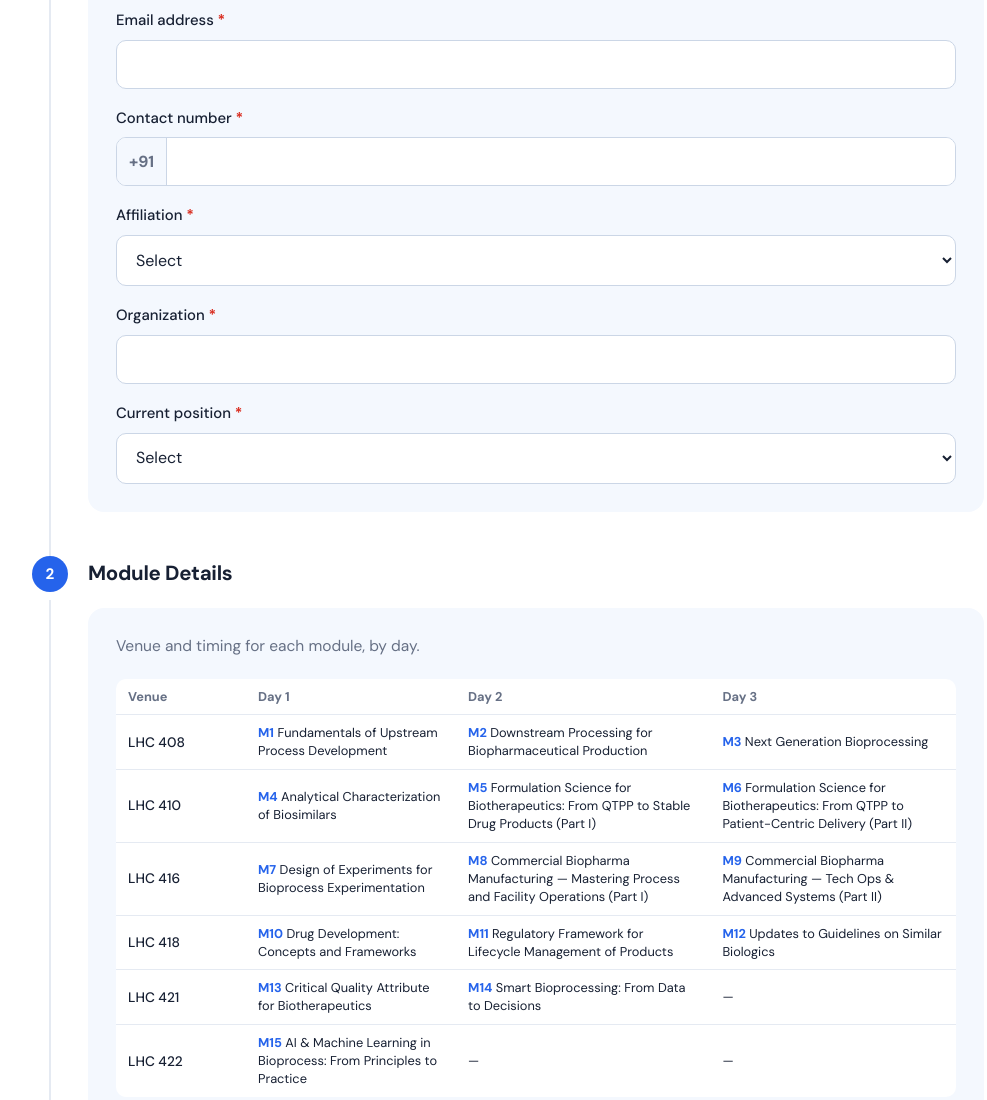
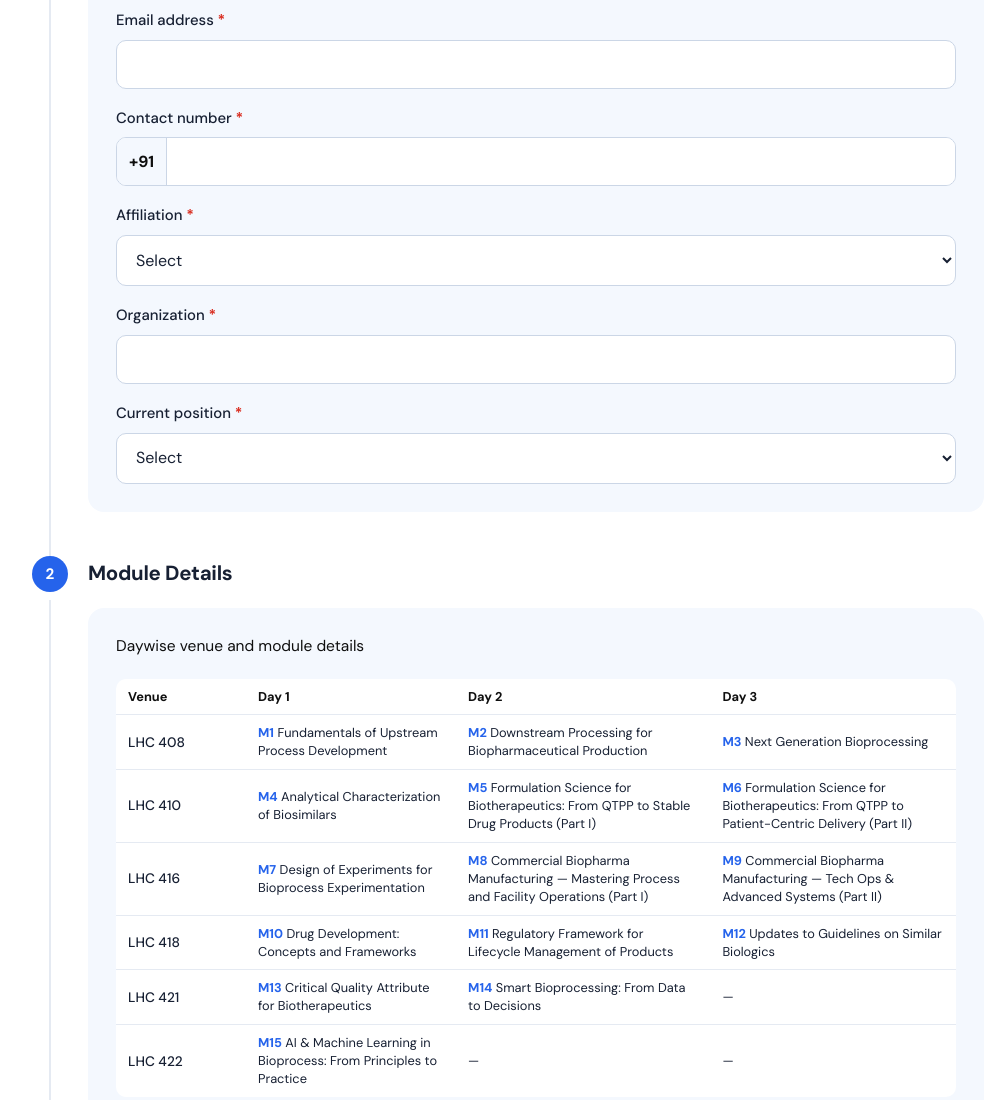
Before and after one commit to dtripathi18/cbt-website, a plain HTML site: page course-series/register.html in a window 1280 px wide. Shown: the part 900-2000 px from the top of the page, without its empty margins (132-1119 px from the left). Drawn offline with Linux system fonts and the light colour scheme.

Commit message:
updated register page table ui

```diff
--- a/course-series/css/style.css
+++ b/course-series/css/style.css
@@ -8,7 +8,7 @@
   --cs-panel: #f4f8fe;
   --cs-paper: #ffffff;
   --cs-ink: #172033;
-  --cs-ink-soft: #667085;
+  --cs-ink-soft: #0f0f0f;
   --cs-line: #e5eaf2;
   --cs-line-strong: #cbd6e6;
   --cs-accent: #2563eb;
--- a/course-series/js/register.js
+++ b/course-series/js/register.js
@@ -77,8 +77,8 @@
         </tr>
       `).join("")}
     </tbody>`;
-  document.getElementById("scheduleNote").textContent =
-    `Timing: ${cfg.roomScheduleTime} each day. Modules run in parallel across rooms — you can attend only one module per day (see "Choose Your Modules" below for full titles).`;
+  document.getElementById("scheduleNote").innerHTML =
+    `<strong>Timing: ${cfg.roomScheduleTime} each day. Modules run in parallel across rooms — you can attend only one module per day (see "Choose Your Modules" below for full titles).</strong>`;
 
   // ---- Position dropdown (descriptive only, doesn't affect pricing) ----
   const positionSelect = document.getElementById("fPosition");
--- a/course-series/register.html
+++ b/course-series/register.html
@@ -96,7 +96,7 @@
       <section class="cs-section">
         <div class="cs-section-head"><span class="cs-step">2</span><h2>Module Details</h2></div>
         <div class="cs-section-body">
-        <p class="cs-hint">Venue and timing for each module, by day.</p>
+        <p class="cs-hint">Daywise venue and module details</p>
         <div class="cs-fee-table-wrap">
           <table class="cs-fee-table" id="scheduleTable"></table>
         </div>
```
